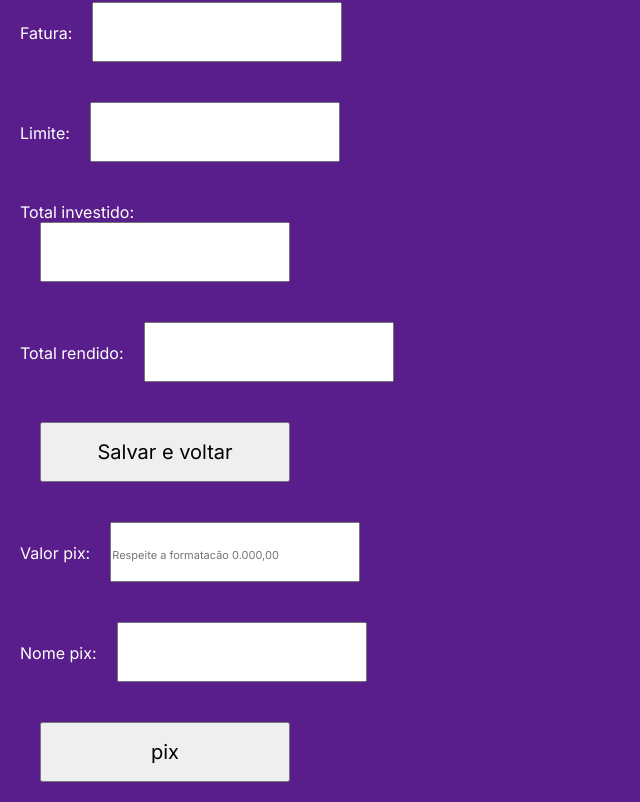
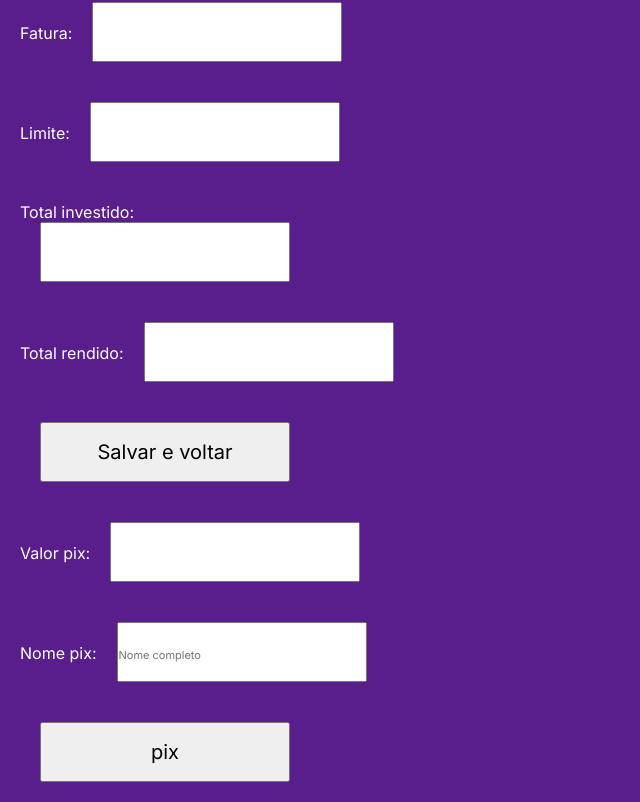
Before and after one commit to gilbertopetrini/nuandroidsn, a React (Vite) app: page /config in a window 1280 px wide. Shown: the part 569-1371 px from the top of the page, without its empty margins (0-640 px from the left). Built offline with nearby package versions, Linux system fonts and the light colour scheme.

Commit message:
coisaboa74

```diff
--- a/src/Config.jsx
+++ b/src/Config.jsx
@@ -224,16 +224,16 @@ function Config() {
 
       <label>
         Valor pix:
-        <input className='input' placeholder='Respeite a formatacão 0.000,00' value={valorpix} onChange={(e) => setValorpix(e.target.value)} />
-      </label>
-      <label>
-        Nome pix:
         <input
           className='input'
           value={valorpix}
           onChange={handleValorpixChange} // Usa o novo handler
           inputMode="numeric" // Sugere teclado numérico em dispositivos móveis
         />
+      </label>
+      <label>
+        Nome pix:
+        <input className='input' placeholder='Nome completo' value={nomepix} onChange={(e) => setNomepix(e.target.value)} />
       </label>
 
       <button className='input' onClick={simularPix}>pix</button>
```
